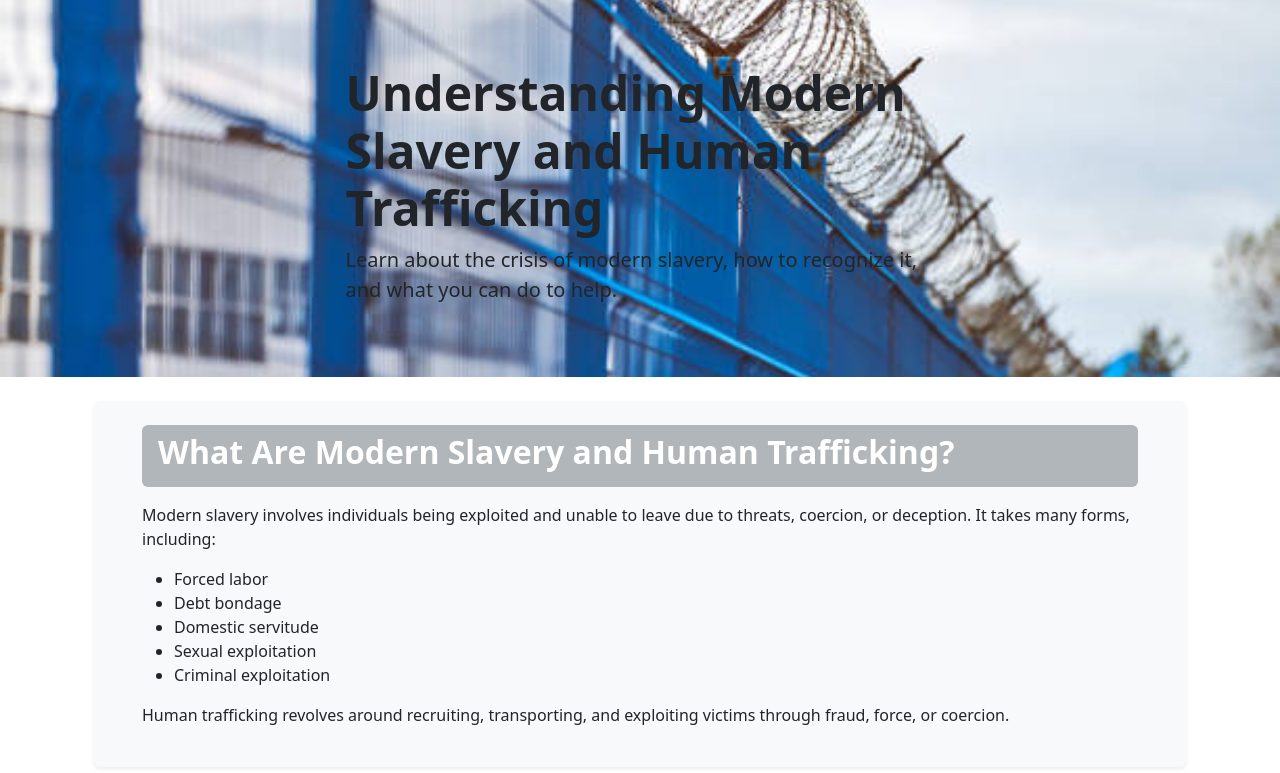
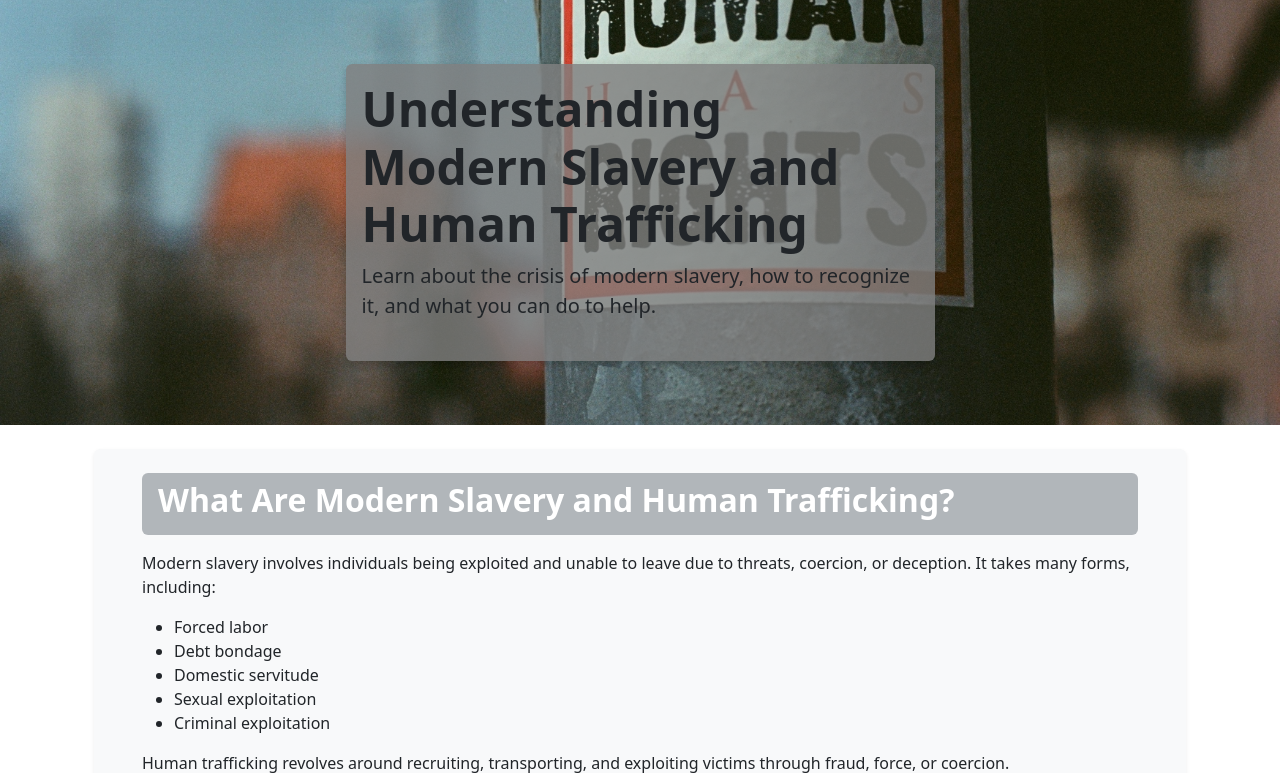
Before and after one commit to surfdemon/ForThe50, a Django app: page /knowledge/ in a window 1280 px wide. Shown: the part 78-851 px from the top of the page. Run offline with Django 4.2, Linux system fonts and the light colour scheme; some libraries are stand-ins or nearby versions.

Commit message:
Updating knowledge page background image

```diff
--- a/backend/static/css/style.css
+++ b/backend/static/css/style.css
@@ -242,17 +242,24 @@ body.report-page .footer {
 
 /* ------------------ Home Page Styles ------------------ */
 
-/* not working yet */
-.background-image {
+
+.background-image1 {
   background-image: url('/static/assets/Industrial-fence.jpg');
   background-size: cover;
     background-position: center;
     background-repeat: no-repeat;
 }
 
-/* not working yet */
-.card {
-  border-radius: 5px;
-  overflow: hidden;
-  box-shadow: 0 4px 6px rgba(0, 0, 0, 0.1);
+.background-image2 {
+  background-image: url('/static/assets/Every-human-has-rights.jpg');
+  background-size: cover;
+    background-position: center;
+    background-repeat: no-repeat;
 }
+
+.semi-opaque-grey {
+  background-color: rgba(128, 128, 128, 0.8); /* Less transparent grey */
+  border-radius: 10px; /* Rounded edges */
+  padding: 20px; /* Add spacing */
+  box-shadow: 0 4px 8px rgba(0, 0, 0, 0.2); /* Optional shadow */
+}
--- a/forthe50/templates/forthe50/index.html
+++ b/forthe50/templates/forthe50/index.html
@@ -5,11 +5,11 @@
 
 {% block content %}
 <!-- Header-->
-<header class=" py-5 background-image">
+<header class=" py-5 background-image1">
   <div class="container px-5 ">
     <div class="row gx-5 align-items-left justify-content-center">
       <div class="col-lg-8 col-xl-7 col-xxl-8">
-        <div class="bg-secondary bg-opacity-50 rounded p-3 text-white">
+        <div class="my-3 text-center text-xl-start semi-opaque-grey  rounded p-3">
           <h1 class="display-5 fw-bolder main-title-color mb-2">Combating Modern Slavery and Human Trafficking in the UK
             and Ireland</h1>
           <div class="d-none d-sm-block">
--- a/forthe50/templates/forthe50/knowledge.html
+++ b/forthe50/templates/forthe50/knowledge.html
@@ -5,11 +5,11 @@
 
 {% block content %}
 <!-- Header -->
-<header class="py-5 background-image">
+<header class="py-5 background-image2">
   <div class="container px-5">
     <div class="row gx-5 align-items-left justify-content-center">
       <div class="col-lg-8 col-xl-7 col-xxl-8">
-        <div class="my-3 text-center text-xl-start semi-opaque-grey">
+        <div class="my-3 text-center text-xl-start semi-opaque-grey  rounded p-3">
           <h1 class="display-5 fw-bolder main-title-color mb-2">
             Understanding Modern Slavery and Human Trafficking
           </h1>
```
